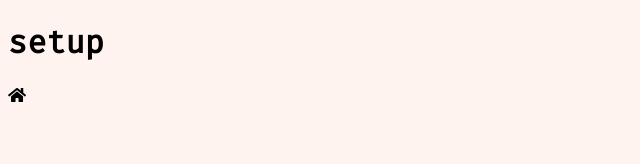
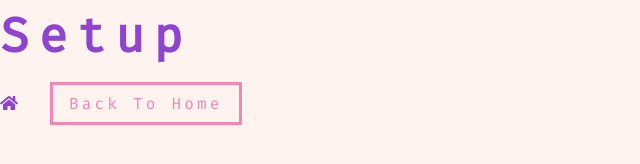
Before and after one commit to TorinZhou/T003-GridMiniProjects, a plain HTML site: page index.html in a window 1280 px wide. Shown: the whole page, without its empty margins (0-640 px from the left). Drawn offline with Linux system fonts and the light colour scheme.

Commit message:
overall css

```diff
--- a/index.html
+++ b/index.html
@@ -20,5 +20,6 @@
   <body>
     <h1>setup</h1>
     <i class="fa fa-home"></i>
+    <a href="index.html" class="btn">back to home</a>
   </body>
 </html>
--- a/style.css
+++ b/style.css
@@ -1,4 +1,72 @@
+/* ======================
+Variables
+ ======================== */
+:root {
+  /* color */
+  --color-background: hsl(12, 100%, 97%);
+  --color-primary-light: #f486b5;
+  --color-primary-dark: #cc5bd2;
+  --color-primary-even-darker: #8e44cf;
+  --color-oppisit: #fde12d;
+  --main-gray: #afafaf;
+  --off-white: hsl(0, 0%, 97%);
+  /* transition */
+  --main-transition: all 0.3s linear;
+  /* units */
+  --main-spacing: 0.2em;
+}
+/* ======================
+Global Styles
+======================== */
+* {
+  margin: 0;
+  padding: 0;
+  box-sizing: border-box;
+}
 body {
-  background: hsl(12, 100%, 97%);
+  background: var(--color-background);
   font-family: "Fira Code", monospace;
+  color: var(--color-primary-even-darker);
+  letter-spacing: var(--main-spacing);
+  line-height: 1.5;
 }
+a {
+  text-decoration: none;
+  /* a are links */
+}
+img {
+  width: 100%;
+  display: block;
+}
+h1,
+h2,
+h3 {
+  text-transform: capitalize;
+  letter-spacing: var(--main-spacing);
+  margin-bottom: 1.25rem;
+}
+h1 {
+  font-size: 3rem;
+}
+h2 {
+  margin-bottom: 0;
+}
+p {
+  font-weight: 300;
+  /* I imported the regular 300 google font */
+  font-size: 0.7rem;
+  line-height: 2;
+}
+.btn {
+  padding: 0.5rem 1rem;
+  text-transform: capitalize;
+  border: 3px solid var(--color-primary-light);
+  color: var(--color-primary-light);
+  background: var(--color-background);
+  margin: 0.5rem 1rem;
+  transition: var(--main-transition);
+}
+.btn:hover {
+  color: var(--color-background);
+  background: var(--color-primary-light);
+}
```
